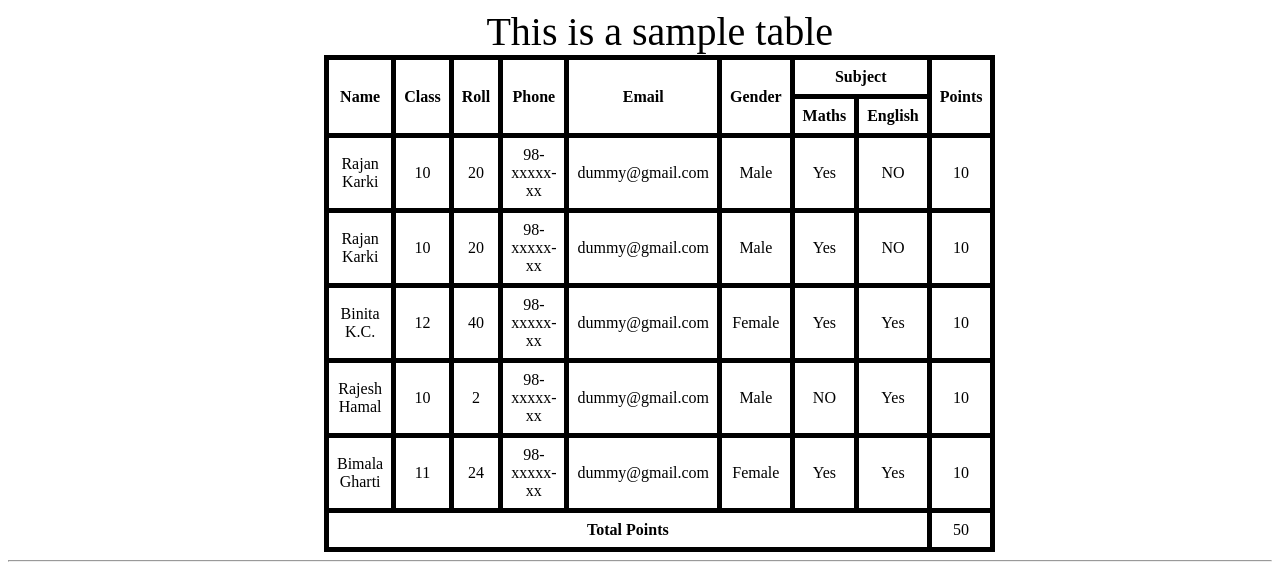
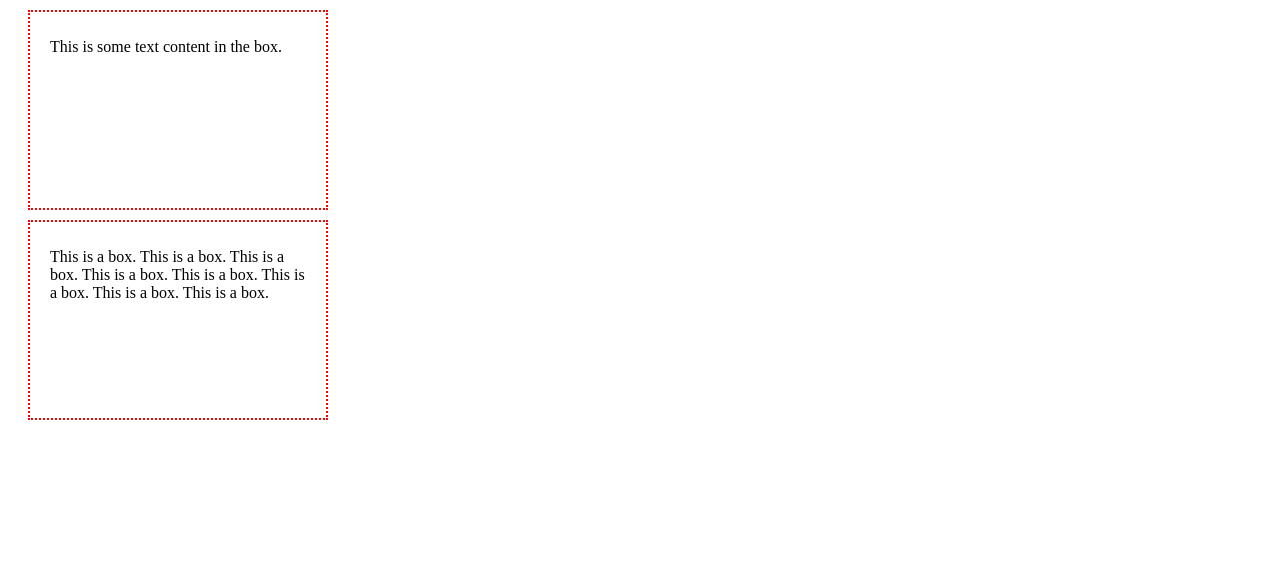
Before and after one commit to Riwajchalise/class1, a plain HTML site: page index.html in a window 1280 px wide. Shown: the top 577 px of the page. Drawn offline with Linux system fonts and the light colour scheme.

Commit message:
Add files via upload

```diff
--- a/index.html
+++ b/index.html
@@ -5,137 +5,14 @@
   <meta http-equiv="X-UA-Compatible" content="IE=edge">
   <meta name="viewport" content="width=device-width, initial-scale=1.0">
   <title>Document</title>
-  <style>
-  table {
-  margin-right: 25%;
-  margin-left: 25%;
-  border-collapse: collapse;
-  width: 50%;
-}
-
-td, th {
-  border: 5px solid black;
-  text-align: left;
-  padding: 8px;
-  text-align: center;
-}
-
-caption{
-  font-size: 40px;
-}
-  </style>
+  <link rel="stylesheet" href="style.css">
 </head>
 <body>
-  <table>
-    <caption>
-      This is a sample table
-    </caption>
-    <thead>
-    <tr>
-      <th rowspan="2">Name</th>
-      <th rowspan="2">Class</th>
-      <th rowspan="2">Roll</th>
-      <th rowspan="2">Phone</th>
-      <th rowspan="2">Email</th>
-      <th rowspan="2">Gender</th>
-      <th colspan="2">Subject</th>
-      <th rowspan="2">Points</th>
-    </tr>
-    <tr>
-      <th>Maths</th>
-      <th>English</th>
-    </tr>
-  </thead>
-  <tbody>
-      <tr>
-      <td>Rajan Karki</td>
-      <td>10</td>
-      <td>20</td>
-      <td>98-xxxxx-xx</td>
-      <td>dummy@gmail.com</td>
-      <td>Male</td>
-      <td>Yes</td>
-      <td>NO</td>
-      <td>10</td>
-    </tr>
-    <tr>
-      <td>Rajan Karki</td>
-      <td>10</td>
-      <td>20</td>
-      <td>98-xxxxx-xx</td>
-      <td>dummy@gmail.com</td>
-      <td>Male</td>
-      <td>Yes</td>
-      <td>NO</td>
-      <td>10</td>
-    </tr>
-    <tr>
-      <td>Binita K.C.</td>
-      <td>12</td>
-      <td>40</td>
-      <td>98-xxxxx-xx</td>
-      <td>dummy@gmail.com</td>
-      <td>Female</td>
-      <td>Yes</td>
-      <td>Yes</td>
-      <td>10</td>
-    </tr>
-    <tr>
-      <td>Rajesh Hamal</td>
-      <td>10</td>
-      <td>2</td>
-      <td>98-xxxxx-xx</td>
-      <td>dummy@gmail.com</td>
-      <td>Male</td>
-      <td>NO</td>
-      <td>Yes</td>
-      <td>10</td>
-    </tr>
-    <tr>
-      <td>Bimala Gharti</td>
-      <td>11</td>
-      <td>24</td>
-      <td>98-xxxxx-xx</td>
-      <td>dummy@gmail.com</td>
-      <td>Female</td>
-      <td>Yes</td>
-      <td>Yes</td>
-      <td>10</td>
-    </tr>
-    <tfoot>
-      <tr>
-        <th colspan="8">
-          Total Points
-        </th>
-        <td>
-          50
-        </td>
-      </tr>
-    </tfoot>
-  </tbody>
-</table>
-<hr>
-<div style="margin-left: 25%;">
-<h1>Style for the table</h1>
-<pre>
-  table {
-    margin-right: 25%;
-    margin-left: 25%;
-    border-collapse: collapse;
-    width: 50%;
-  }
-
-  td, th {
-    border: 5px solid black;
-    text-align: left;
-    padding: 8px;
-    text-align: center;
-  }
-
-  caption{
-    font-size: 40px;
-  }
-</div>
-</pre>
+  <div class="box">
+    <p>This is some text content in the box.</p>
+  </div>
+  <div class="box">
+    <p>This is a box. This is a box. This is a box. This is a box. This is a box. This is a box. This is a box. This is a box.</p>
+  </div>
 </body>
 </html>
--- /dev/null
+++ b/style.css
@@ -0,0 +1,60 @@
+/* Set a margin of 10 pixels on all four sides */
+.box {
+    margin: 10px;
+  }
+
+  /* Set a margin of 10 pixels on the top and bottom, and 20 pixels on the left and right */
+  .box {
+    margin-top: 10px;
+    margin-bottom: 10px;
+    margin-left: 20px;
+    margin-right: 20px;
+  }
+
+
+  /* Set a border with a width of 1 pixel, a solid style, and a black color */
+.box {
+    border: 1px solid black;
+  }
+
+  /* Set a border with a width of 2 pixels, a dotted style, and a red color */
+  .box {
+    border-width: 2px;
+    border-style: dotted;
+    border-color: red;
+  }
+
+  /* Set a border with a width of 1 pixel, a solid style, and a black color */
+.box {
+    border: 1px solid black;
+  }
+
+  /* Set a border with a width of 2 pixels, a dotted style, and a red color */
+  .box {
+    border-width: 2px;
+    border-style: dotted;
+    border-color: red;
+  }
+
+  /* Set a padding of 10 pixels on all four sides */
+.box {
+    padding: 10px;
+  }
+
+  /* Set a padding of 10 pixels on the top and bottom, and 20 pixels on the left and right */
+  .box {
+    padding-top: 10px;
+    padding-bottom: 10px;
+    padding-left: 20px;
+    padding-right: 20px;
+  }
+
+  /* Set the width and height of an element */
+.box {
+    width: 300px;
+    height: 200px;
+  }
+
+  .box {
+    box-sizing: border-box;
+}
```
Also changed, not shown: about.html (added, +134 -0 lines), block.html (added, +24 -0 lines), position.html (added, +59 -0 lines), zindex.html (added, +36 -0 lines).
